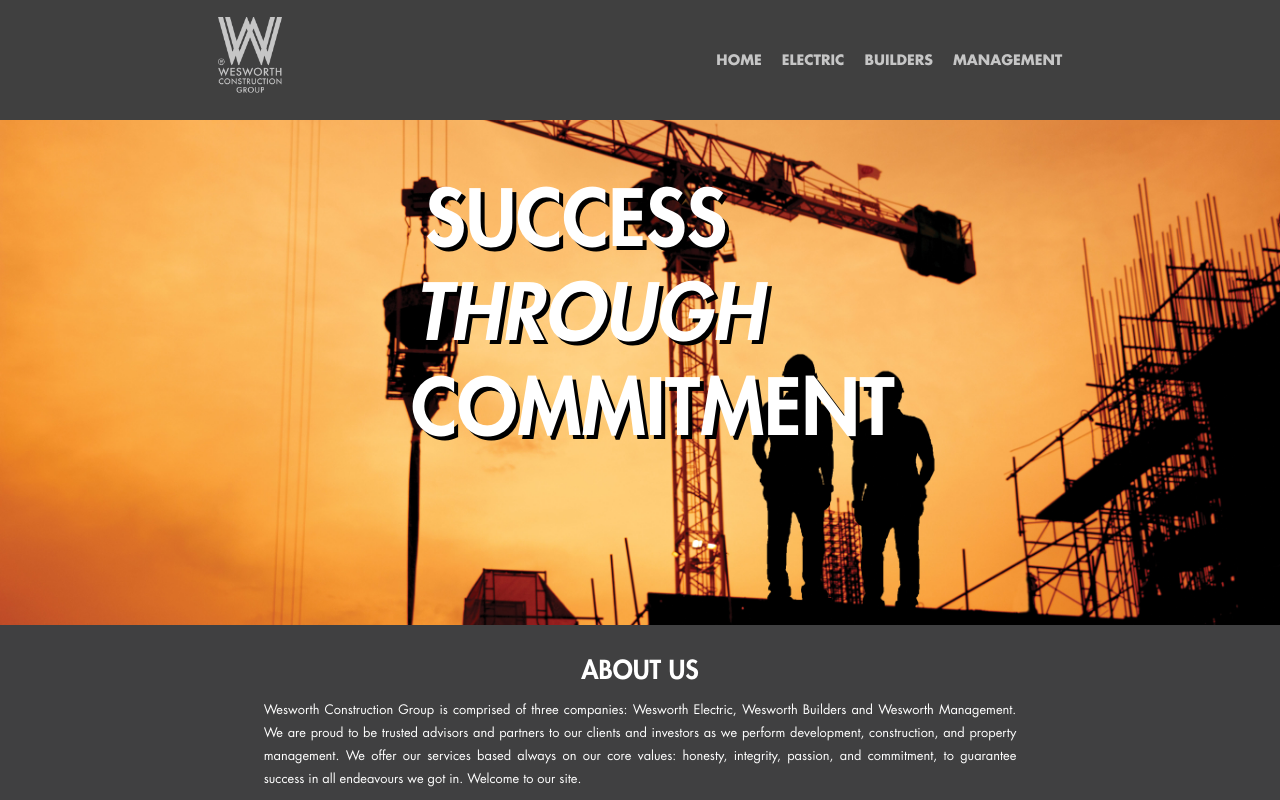
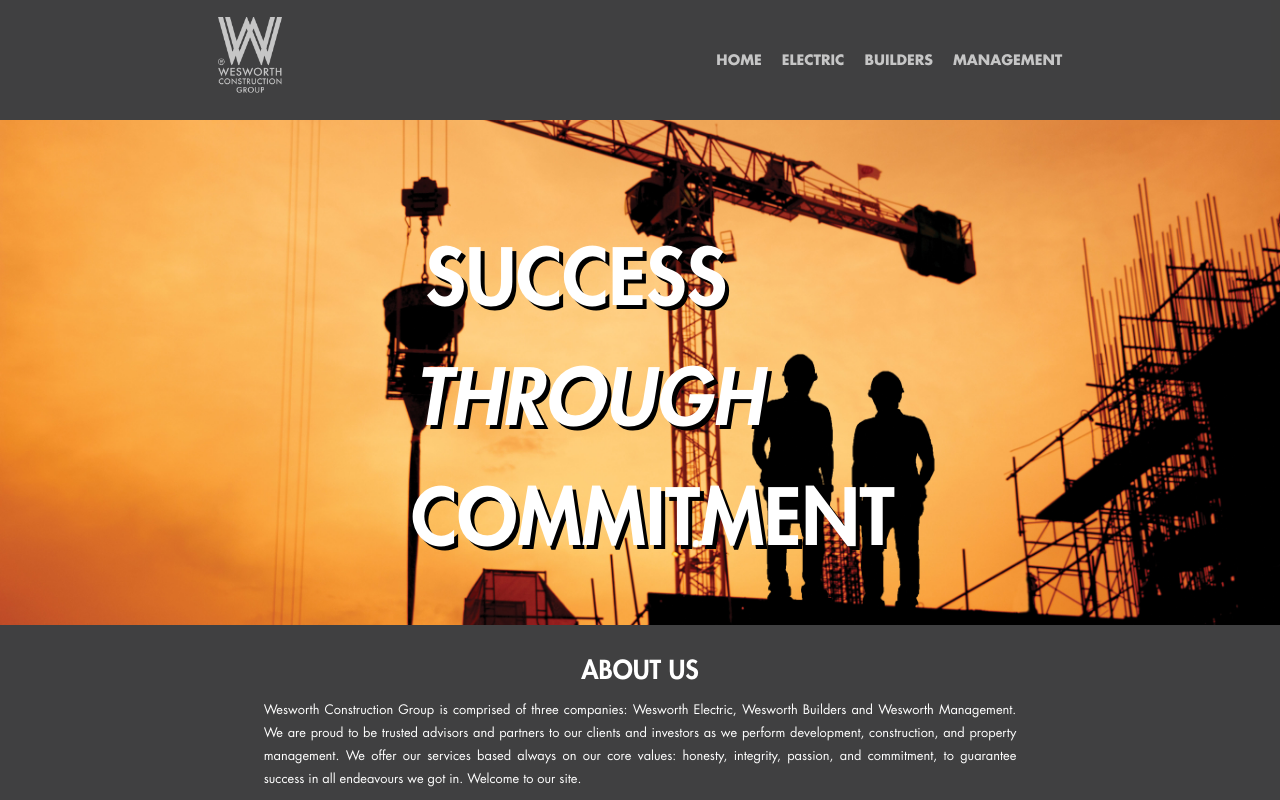
Before and after one commit to HDOSURREGO/wesworth, a React (Create React App) app: page / in a window 1280 px wide. Shown: the top 800 px of the page. Built offline with nearby package versions, Linux system fonts and the light colour scheme.

Commit message:
parallax with letters done

```diff
--- a/src/components/Home.css
+++ b/src/components/Home.css
@@ -4,36 +4,50 @@
 	color: white;
 	background: #404041;
 	padding-top: 15vh;
+	z-index: -1;
+}
+
+.centralBanner img {
+	width: 100%;
+	height: 100%;
+	background-attachment: scroll;
+	background-position: center;
+	background-repeat: no-repeat;
+	background-size: cover;
+	z-index: -1;
 }
 
 .centeredTop {
-	position: absolute;
+	position: fixed;
 	top: 35%;
 	left: 45%;
 	transform: translate(-50%, -50%);
 	font-family: futuraStdHeavy;
 	font-size: 6vw;
 	text-shadow: 4px 4px black;
+	z-index: 1;
 }
 
 .centeredMiddle {
-	position: absolute;
+	position: fixed;
 	top: 50%;
 	left: 46%;
 	transform: translate(-50%, -50%);
 	font-family: futuraStdHeavyOblique;
 	font-size: 6vw;
 	text-shadow: 4px 4px black;
+	z-index: 1;
 }
 
 .centeredBottom {
-	position: absolute;
+	position: fixed;
 	bottom: 35%;
 	right: 49%;
 	transform: translate(50%, 50%);
 	font-family: futuraStdHeavy;
 	font-size: 6vw;
 	text-shadow: 4px 4px black;
+	z-index: 1;
 }
 
 .aboutUS {
@@ -46,6 +60,7 @@
 	align-items: center;
 	text-align: center;
 }
+
 h1 {
 	text-align: center;
 	padding: 1%;
--- a/src/components/Home.js
+++ b/src/components/Home.js
@@ -21,6 +21,7 @@ export default class Home extends React.Component {
 					<div className="centeredMiddle">THROUGH</div>
 					<div className="centeredBottom">COMMITMENT</div>
 				</div>
+
 				<div className="aboutUS">
 					<h1>ABOUT US</h1>
 					<p>
@@ -33,6 +34,7 @@ export default class Home extends React.Component {
 						all endeavours we got in. Welcome to our site.
 					</p>
 				</div>
+
 				<div className="whatWeDo">
 					<div className="logo">
 						<Link to={"/electric"} className="link">
@@ -54,7 +56,6 @@ export default class Home extends React.Component {
 						</Link>
 					</div>
 				</div>
-
 				<div className="experience">
 					<div>39 YEARS OF EXPERIENCE</div>
 					<div>642 CLIENTS</div>
--- a/src/index.css
+++ b/src/index.css
@@ -1,9 +1,18 @@
+html {
+	overflow: hidden;
+	height: 100%;
+}
+
 body {
 	width: 100%;
 	font-family: "futuraStd-Medium", "futuraStdBold", "futuraStdBook",
 		"futuraStdHeavy", "futuraStdHeavyOblique", "helveticaNeueLTStdRoman";
 	-webkit-font-smoothing: antialiased;
 	-moz-osx-font-smoothing: grayscale;
+	height: 100%;
+	transform-style: preserve-3d;
+	overflow-x: hidden;
+	overflow-y: auto;
 }
 
 code {
```
